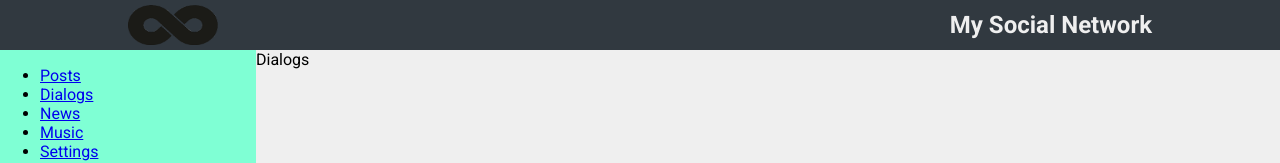
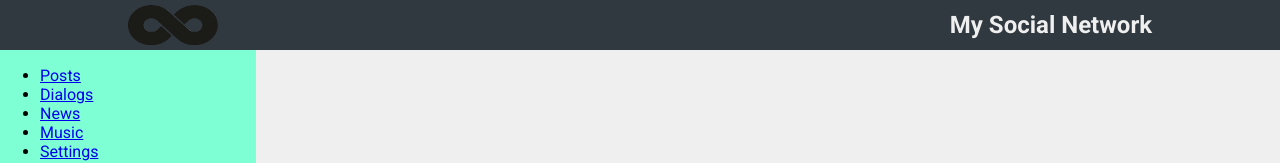
Before and after one commit to NiFroPP/Social_NetWork, a React (Create React App) app in the folder social-network/: page / in a window 1280 px wide. Shown: the top 163 px of the page. Built offline with nearby package versions, Linux system fonts and the light colour scheme.

Commit message:
feat: add react-router-dom

```diff
--- a/social-network/package.json
+++ b/social-network/package.json
@@ -9,6 +9,7 @@
     "node-sass": "^6.0.1",
     "react": "^17.0.2",
     "react-dom": "^17.0.2",
+    "react-router-dom": "^5.2.0",
     "react-scripts": "4.0.3",
     "web-vitals": "^1.1.2"
   },
--- a/social-network/src/components/Footer/Footer.js
+++ b/social-network/src/components/Footer/Footer.js
@@ -4,14 +4,14 @@ import "./Footer.scss";
 const Footer = () => {
   return (
     <footer className="footer">
-      <div class="footer__container">
-        <a class="footer__github" href="https://github.com/NiFroPP" target="_blank" rel="noreferrer">
+      <div className="footer__container">
+        <a className="footer__github" href="https://github.com/NiFroPP" target="_blank" rel="noreferrer">
           Github
         </a>
-        <a class="footer__rss" href="https://rs.school/js/" target="_blank" rel="noreferrer">
-          <div class="footer__rss-content">
-            <div class="footer__rss-image"></div>
-            <div class="footer__rss-year">'21</div>
+        <a className="footer__rss" href="https://rs.school/js/" target="_blank" rel="noreferrer">
+          <div className="footer__rss-content">
+            <div className="footer__rss-image"></div>
+            <div className="footer__rss-year">'21</div>
           </div>
         </a>
       </div>
--- a/social-network/src/components/Main/MainContent/MainContent.js
+++ b/social-network/src/components/Main/MainContent/MainContent.js
@@ -1,14 +1,29 @@
 import React from "react";
+import { BrowserRouter, Route } from "react-router-dom";
+import "./MainContent.scss";
 import Dialogs from "./Dialogs/Dialogs";
-import "./MainContent.scss";
-// import Posts from "./Posts/Posts";
+import Posts from "./Posts/Posts";
+import News from "./News/News";
+import Music from "./Music/Music";
+import Settings from "./Settings/Settings";
 
 const MainContent = () => {
+  const pages = [
+    { id: "posts", component: Posts },
+    { id: "dialogs", component: Dialogs },
+    { id: "news", component: News },
+    { id: "music", component: Music },
+    { id: "settings", component: Settings },
+  ];
+
+  const routers = pages.map(e => {
+    return <Route path={`/${e.id}`} component={e.component} key={`${e.id}`} />;
+  });
+
   return (
-    <div className="main__wrapper">
-      {/* <Posts /> */}
-      <Dialogs />
-    </div>
+    <BrowserRouter>
+      <div className="main__wrapper">{routers}</div>
+    </BrowserRouter>
   );
 };
 
--- /dev/null
+++ b/social-network/src/components/Main/MainContent/Music/Music.js
@@ -0,0 +1,8 @@
+import React from "react";
+import "./Music.scss";
+
+function Music() {
+  return <div className="music">Music</div>;
+}
+
+export default Music;
--- /dev/null
+++ b/social-network/src/components/Main/MainContent/News/News.js
@@ -0,0 +1,8 @@
+import React from "react";
+import "./News.scss";
+
+function News() {
+  return <div className="news">News</div>;
+}
+
+export default News;
--- /dev/null
+++ b/social-network/src/components/Main/MainContent/Settings/Settings.js
@@ -0,0 +1,8 @@
+import React from "react";
+import "./Settings.scss";
+
+function Settings() {
+  return <div className="settings">Settings</div>;
+}
+
+export default Settings;
--- a/social-network/src/components/Main/NavBar/NavBar.js
+++ b/social-network/src/components/Main/NavBar/NavBar.js
@@ -6,10 +6,10 @@ const NavBar = () => {
     <nav className="nav">
       <ul>
         <li>
-          <a href="/profile">Posts</a>
+          <a href="/posts">Posts</a>
         </li>
         <li>
-          <a href="/messages">Dialogs</a>
+          <a href="/dialogs">Dialogs</a>
         </li>
         <li>
           <a href="/news">News</a>
```
Also changed, not shown: social-network/src/components/Main/MainContent/Music/Music.scss (added), social-network/src/components/Main/MainContent/News/News.scss (added), social-network/src/components/Main/MainContent/Settings/Settings.scss (added), 1 other file (tests, documents, lock files or other folders).
